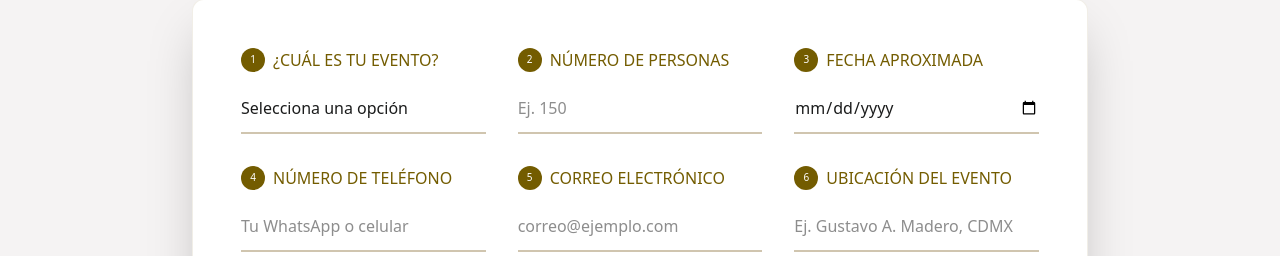
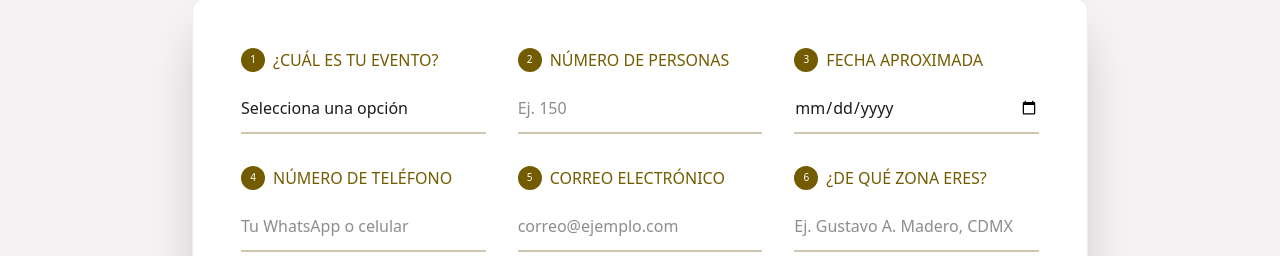
Before and after one commit to aloomushi-pixel/Salones-San-Pedro, a Next.js app: page / in a window 1280 px wide. Shown: the part 8451-8707 px from the top of the page. Built offline with nearby package versions, Linux system fonts and the light colour scheme; a web font is replaced by a local one.

Commit message:
chore: change location field label and update Facebook page link

```diff
--- a/src/app/blog/[slug]/page.tsx
+++ b/src/app/blog/[slug]/page.tsx
@@ -128,7 +128,7 @@ export default async function BlogPostPage({ params }: PageProps) {
             </a>
           </div>
           <div className="flex gap-6 mt-2">
-            <a aria-label="Facebook" className="text-primary hover:scale-110 transition-transform" href="https://www.facebook.com/people/San-Pedro-Plus/100015619187458/?locale=es_LA#" target="_blank" rel="noopener noreferrer">
+            <a aria-label="Facebook" className="text-primary hover:scale-110 transition-transform" href="https://www.facebook.com/salonsanpedroplus/" target="_blank" rel="noopener noreferrer">
               <svg className="w-8 h-8 fill-current" viewBox="0 0 24 24" xmlns="http://www.w3.org/2000/svg"><path d="M24 12.073c0-6.627-5.373-12-12-12s-12 5.373-12 12c0 5.99 4.388 10.954 10.125 11.854v-8.385H7.078v-3.47h3.047V9.43c0-3.007 1.792-4.669 4.533-4.669 1.312 0 2.686.235 2.686.235v2.953H15.83c-1.491 0-1.956.925-1.956 1.874v2.25h3.328l-.532 3.47h-2.796v8.385C19.612 23.027 24 18.062 24 12.073z"></path></svg>
             </a>
             <a aria-label="Instagram" className="text-primary hover:scale-110 transition-transform" href="https://www.instagram.com/salones_sanpedroplus/?hl=es" target="_blank" rel="noopener noreferrer">
--- a/src/app/blog/page.tsx
+++ b/src/app/blog/page.tsx
@@ -135,7 +135,7 @@ export default function BlogPage() {
             </a>
           </div>
           <div className="flex gap-6 mt-2">
-            <a aria-label="Facebook" className="text-primary hover:scale-110 transition-transform" href="https://www.facebook.com/people/San-Pedro-Plus/100015619187458/?locale=es_LA#" target="_blank" rel="noopener noreferrer">
+            <a aria-label="Facebook" className="text-primary hover:scale-110 transition-transform" href="https://www.facebook.com/salonsanpedroplus/" target="_blank" rel="noopener noreferrer">
               <svg className="w-8 h-8 fill-current" viewBox="0 0 24 24" xmlns="http://www.w3.org/2000/svg"><path d="M24 12.073c0-6.627-5.373-12-12-12s-12 5.373-12 12c0 5.99 4.388 10.954 10.125 11.854v-8.385H7.078v-3.47h3.047V9.43c0-3.007 1.792-4.669 4.533-4.669 1.312 0 2.686.235 2.686.235v2.953H15.83c-1.491 0-1.956.925-1.956 1.874v2.25h3.328l-.532 3.47h-2.796v8.385C19.612 23.027 24 18.062 24 12.073z"></path></svg>
             </a>
             <a aria-label="Instagram" className="text-primary hover:scale-110 transition-transform" href="https://www.instagram.com/salones_sanpedroplus/?hl=es" target="_blank" rel="noopener noreferrer">
--- a/src/app/page.tsx
+++ b/src/app/page.tsx
@@ -475,7 +475,7 @@ export default function Home() {
             </a>
           </div>
           <div className="flex gap-6 mt-2">
-            <a aria-label="Facebook" className="text-primary hover:scale-110 transition-transform" href="https://www.facebook.com/people/San-Pedro-Plus/100015619187458/?locale=es_LA#" target="_blank" rel="noopener noreferrer">
+            <a aria-label="Facebook" className="text-primary hover:scale-110 transition-transform" href="https://www.facebook.com/salonsanpedroplus/" target="_blank" rel="noopener noreferrer">
               <svg className="w-8 h-8 fill-current" viewBox="0 0 24 24" xmlns="http://www.w3.org/2000/svg"><path d="M24 12.073c0-6.627-5.373-12-12-12s-12 5.373-12 12c0 5.99 4.388 10.954 10.125 11.854v-8.385H7.078v-3.47h3.047V9.43c0-3.007 1.792-4.669 4.533-4.669 1.312 0 2.686.235 2.686.235v2.953H15.83c-1.491 0-1.956.925-1.956 1.874v2.25h3.328l-.532 3.47h-2.796v8.385C19.612 23.027 24 18.062 24 12.073z"></path></svg>
             </a>
             <a aria-label="Instagram" className="text-primary hover:scale-110 transition-transform" href="https://www.instagram.com/salones_sanpedroplus/?hl=es" target="_blank" rel="noopener noreferrer">
--- a/src/components/LeadForm.tsx
+++ b/src/components/LeadForm.tsx
@@ -99,7 +99,7 @@ export default function LeadForm() {
         <div className="space-y-3">
           <label className="font-label-sm text-primary uppercase flex items-center gap-2">
             <span className="w-6 h-6 rounded-full bg-primary text-on-primary flex items-center justify-center text-[10px]">6</span>
-            Ubicación del evento
+            ¿De qué zona eres?
           </label>
           <input required name="location" className="w-full border-0 border-b-2 border-outline-variant bg-transparent py-3 focus:ring-0 focus:border-primary transition-all text-on-surface font-body-md" placeholder="Ej. Gustavo A. Madero, CDMX" type="text" />
         </div>
```
